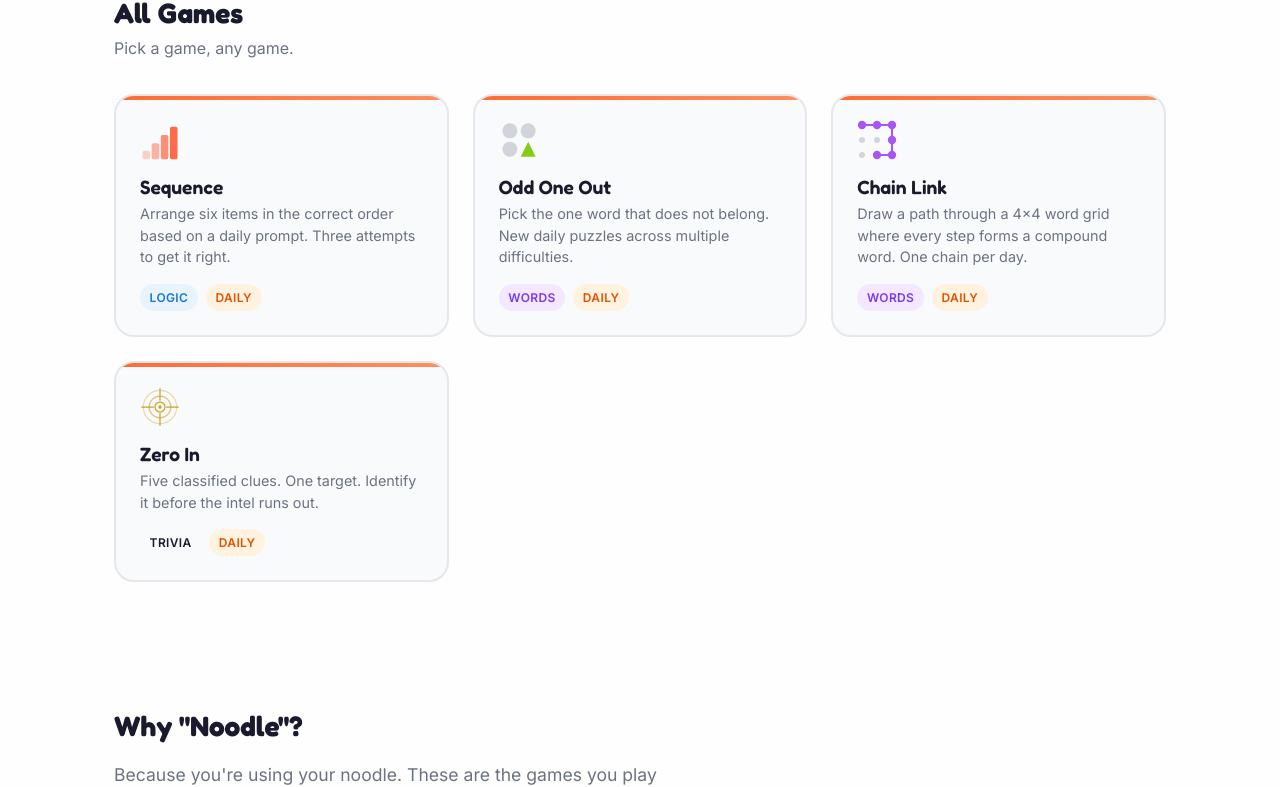
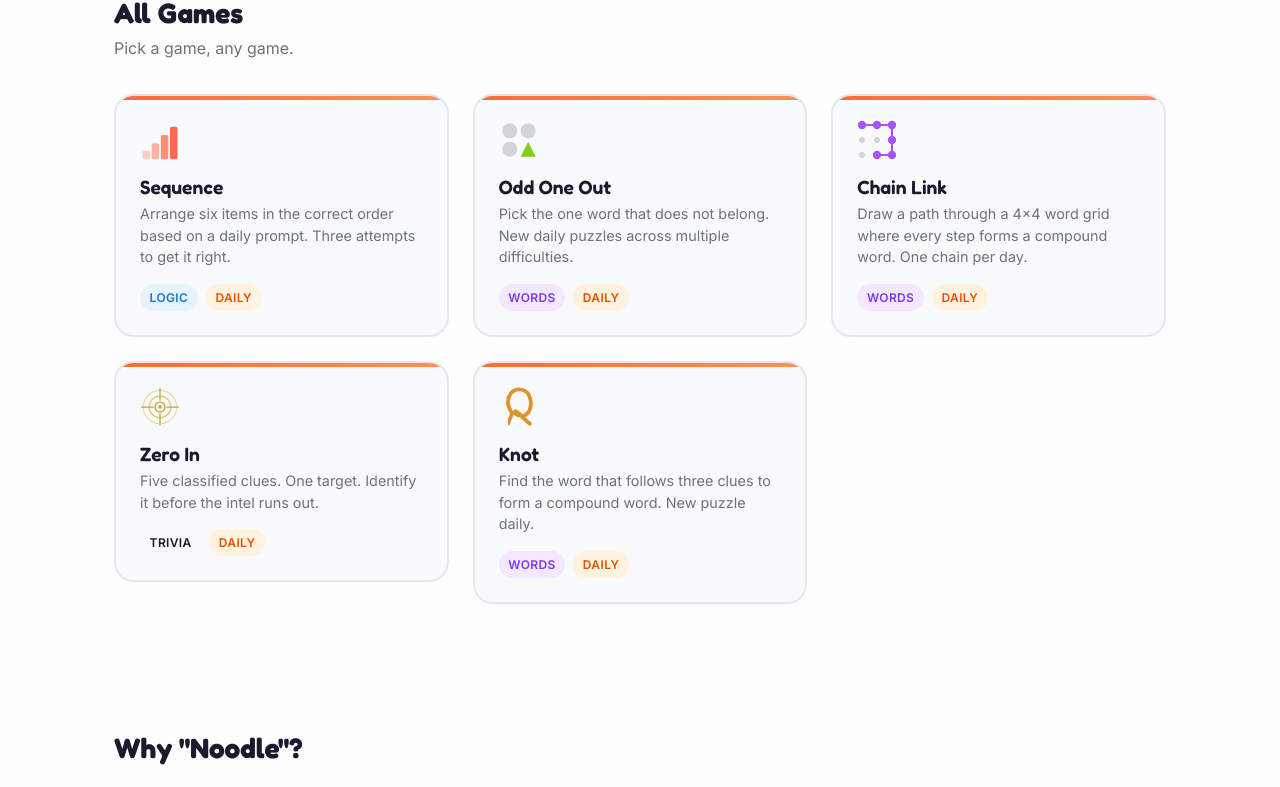
Before and after one commit to balexandr/noodle_games, a React (Vite) app: page / in a window 1280 px wide. Shown: the part 760-1547 px from the top of the page. Built offline with nearby package versions, Linux system fonts and the light colour scheme.

Commit message:
Add Knot to noodle games

```diff
--- a/src/components/GameCard.jsx
+++ b/src/components/GameCard.jsx
@@ -1,11 +1,12 @@
 import './GameCard.css'
-import { OddOneOutIcon, SequenceIcon, ChainLinkIcon, ZeroInIcon } from './GameIcons'
+import { OddOneOutIcon, SequenceIcon, ChainLinkIcon, ZeroInIcon, KnotIcon } from './GameIcons'
 
 const iconComponents = {
   'odd-one-out': OddOneOutIcon,
   'sequence':    SequenceIcon,
   'chain-link':  ChainLinkIcon,
   'zero-in':     ZeroInIcon,
+  'knot':        KnotIcon,
 }
 
 function GameCard({ game }) {
--- a/src/components/GameIcons.jsx
+++ b/src/components/GameIcons.jsx
@@ -50,6 +50,36 @@ export function ChainLinkIcon({ size = 40 }) {
   );
 }
 
+// Knot — overhand knot, one continuous rope
+export function KnotIcon({ size = 40 }) {
+  const C = '#e0932a';
+  return (
+    <svg viewBox="0 0 48 48" width={size} height={size} aria-hidden="true">
+      <defs>
+        <mask id="knot-hub-km">
+          <rect width="48" height="48" fill="white" />
+          <ellipse cx="19" cy="31" rx="5.5" ry="4" fill="black" transform="rotate(35 19 31)" />
+        </mask>
+      </defs>
+      <path
+        d="M 11 44 C 12 40 14 36 16 32"
+        fill="none" stroke={C} strokeWidth="4.5" strokeLinecap="round"
+        mask="url(#knot-hub-km)"
+      />
+      <path
+        d="M 16 32
+           C 12 26 8 16 14 8
+           C 20 0 32 2 36 10
+           C 40 18 38 28 34 32
+           C 30 36 24 36 20 32
+           C 18 28 20 28 24 32
+           C 28 36 34 42 37 44"
+        fill="none" stroke={C} strokeWidth="4.5" strokeLinecap="round"
+      />
+    </svg>
+  );
+}
+
 // Zero In — radar crosshair target
 export function ZeroInIcon({ size = 40 }) {
   return (
--- a/src/data/games.js
+++ b/src/data/games.js
@@ -35,4 +35,13 @@ export const games = [
     tags: ['Trivia', 'Daily'],
     url: 'https://balexandr.github.io/zero_in',
   },
+  {
+    id: 'knot',
+    title: 'Knot',
+    description: 'Find the word that follows three clues to form a compound word. New puzzle daily.',
+    icon: '🪢',
+    status: 'active',
+    tags: ['Words', 'Daily'],
+    url: 'https://balexandr.github.io/knot',
+  },
 ]
--- a/src/pages/GamePage.jsx
+++ b/src/pages/GamePage.jsx
@@ -1,6 +1,6 @@
 import { useParams, Link } from 'react-router-dom'
 import { games } from '../data/games'
-import { OddOneOutIcon, SequenceIcon, ChainLinkIcon, ZeroInIcon } from '../components/GameIcons'
+import { OddOneOutIcon, SequenceIcon, ChainLinkIcon, ZeroInIcon, KnotIcon } from '../components/GameIcons'
 import './GamePage.css'
 
 const pageIconComponents = {
@@ -8,6 +8,7 @@ const pageIconComponents = {
   'sequence':    SequenceIcon,
   'chain-link':  ChainLinkIcon,
   'zero-in':     ZeroInIcon,
+  'knot':        KnotIcon,
 }
 
 function PageIcon({ id, size }) {
```
